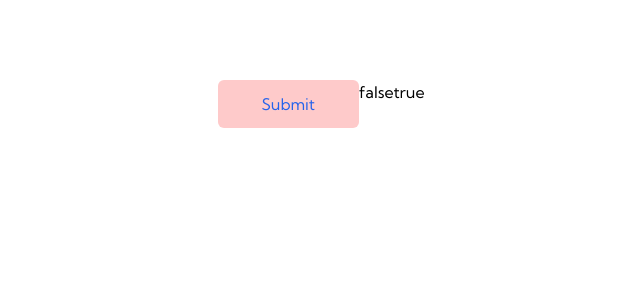
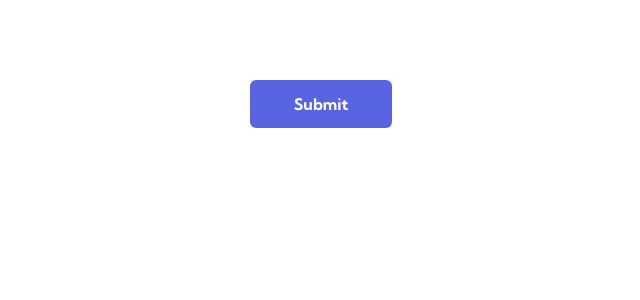
Before and after one commit to ahmetayyildiz66/devjobs-app, a Vue app: page / in a window 1280 px wide. Shown: the top 300 px of the page, without its empty margins (319-959 px from the left). Built offline with nearby package versions, Linux system fonts and the light colour scheme.

Commit message:
button: style button element

```diff
--- a/src/components/DjButton.vue
+++ b/src/components/DjButton.vue
@@ -2,8 +2,6 @@
   <button class="btn" :class="[mode]">
     <slot>Button</slot>
   </button>
-  <span>{{ dark }}</span>
-  <span>{{ primary }}</span>
 </template>
 
 <script lang="ts" setup>
@@ -17,12 +15,12 @@ const props = withDefaults(defineProps<Props>(), {
   dark: false,
 });
 
-const mode = props.primary ? "!bg-red-200 !text-blue-600" : "";
+const mode = props.primary && "!bg-blue-550 dark:!bg-gray-900 dark:hover:!bg-gray-500 !text-white hover:!bg-blue-650";
 </script>
 
 <style scoped>
 
 .btn {
-  @apply px-11 py-3 rounded-md bg-blue-400 text-white;
+  @apply px-11 py-3 rounded-md bg-gray-250  text-blue-550 font-bold hover:bg-blue-350 hover:text-blue-550 transition-colors duration-300;
 }
 </style>
--- a/tailwind.config.js
+++ b/tailwind.config.js
@@ -1,12 +1,18 @@
 // tailwind.config.js
 module.exports = {
   purge: ['./index.html', './src/**/*.{vue,js,ts,jsx,tsx}'],
-  darkMode: false, // or 'media' or 'class'
+  darkMode: 'media', // or 'media' or 'class'
   theme: {
     extend: {
       colors: {
         blue: {
-
+          '350': "#C5C9F4",
+          '550': '#5964E0',
+          '650': "#939BF4"
+        },
+        gray: {
+          '250': '#EEF0FC',
+          '550': '#696E76'
         }
       }
     },
```
